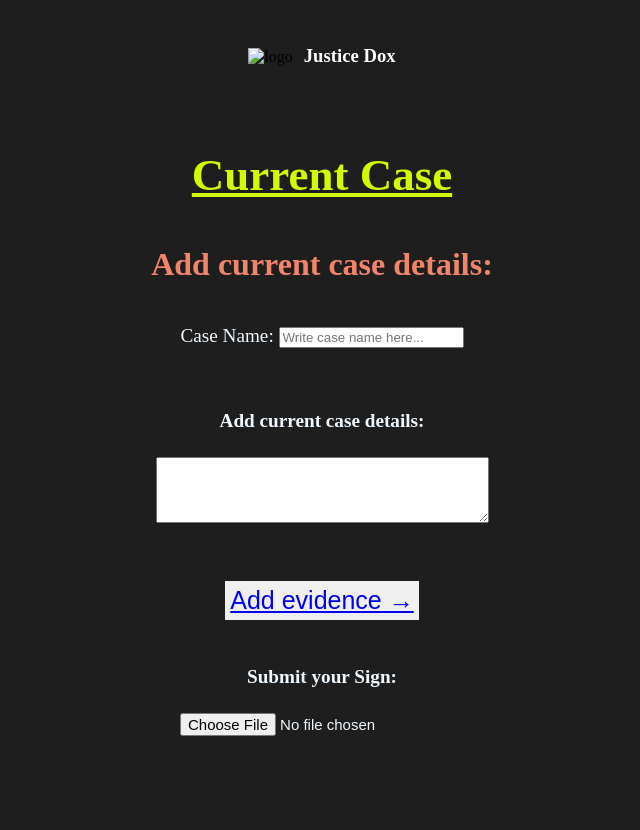
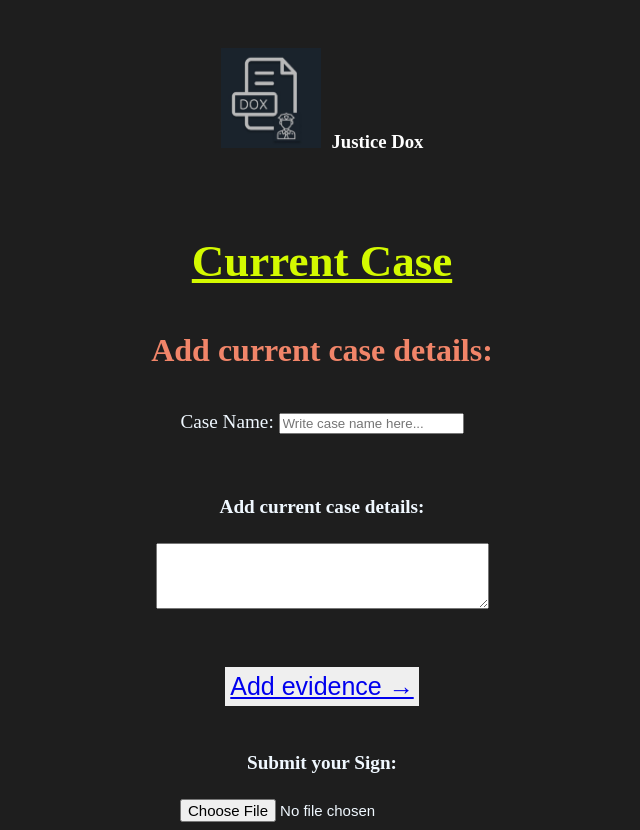
Before and after one commit to junaid-bloch/justicedox, a website: page NewCase.html in a window 1280 px wide. Shown: the whole page, without its empty margins (318-958 px from the left). Before the commit the page ends 800 px from the top, so only its background shows below. Drawn offline with Linux system fonts and the light colour scheme.

Commit message:
Update NewCase.html

```diff
--- a/NewCase.html
+++ b/NewCase.html
@@ -10,7 +10,7 @@
 <body>
     <div class="archive">
         <div class="logo-container">
-            <img class="logo" src="images/WhatsApp Image 2024-02-10 at 01.08.48 (1).jpeg" alt="logo" height="60px" style="margin-top:40px ;">
+            <img class="logo" src="WhatsApp Image 2024-02-10 at 01.08.48 (1).jpeg" alt="logo" height="60px" style="margin-top:40px ;">
             <h3 class="text" style="color: #fff; display: inline-flex; margin-top: 30px; margin-left: 7px;">Justice Dox</h3>
         </div>
         <br>
```
